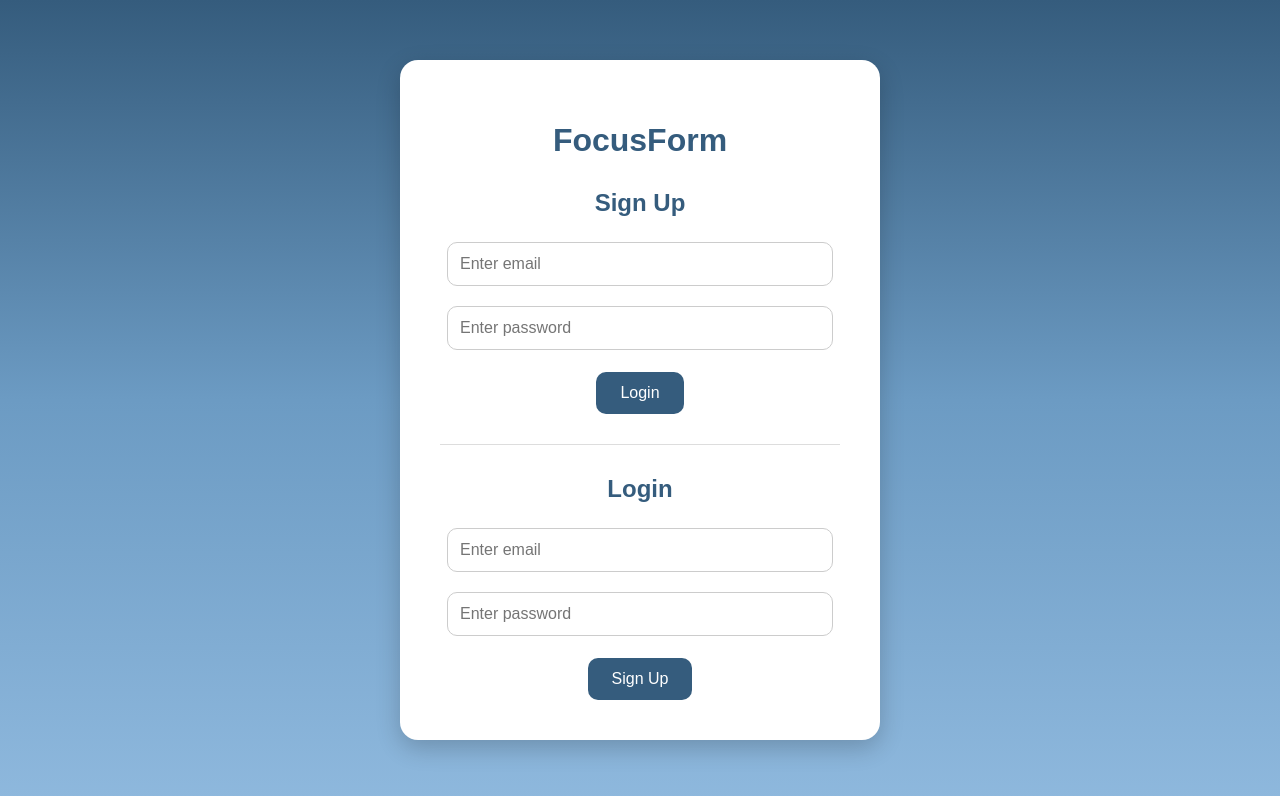
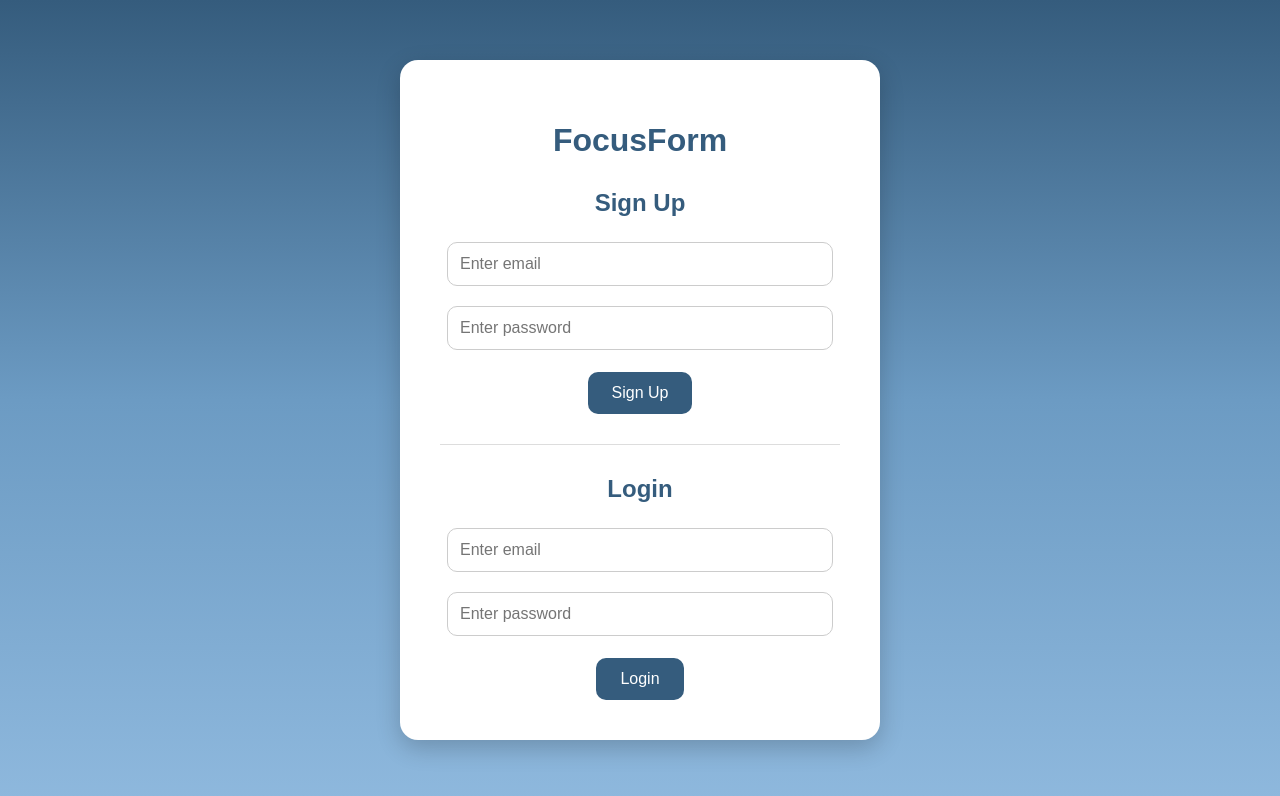
Before and after one commit to FranklinDa-minguez/FocusForm, a React (Create React App) app in the folder client/: page / in a window 1280 px wide. Shown: the top 796 px of the page. Built offline with nearby package versions, Linux system fonts and the light colour scheme.

Commit message:
Update App.js

```diff
--- a/client/src/App.js
+++ b/client/src/App.js
@@ -31,10 +31,10 @@ function App() {
           <input
             type="password"
             placeholder="Enter password"
-            value={loginPassword}
-            onChange={(e) => setLoginPassword(e.target.value)}
+            value={signupPassword}
+            onChange={(e) => setSignupPassword(e.target.value)}
           />
-         <button type="submit">Login</button>
+         <button type="submit">Sign Up</button>
         </form>
         <div className="divider"></div>
         <h2 className="section-title">Login</h2>
@@ -48,10 +48,10 @@ function App() {
     <input
             type="password"
             placeholder="Enter password"
-            value={signupPassword}
-            onChange={(e) => setSignupPassword(e.target.value)}
+            value={loginPassword}
+            onChange={(e) => setLoginPassword(e.target.value)}
           />
-         <button type="submit">Sign Up</button>
+         <button type="submit">Login</button>
         </form>
       </div>
     </div>
```
